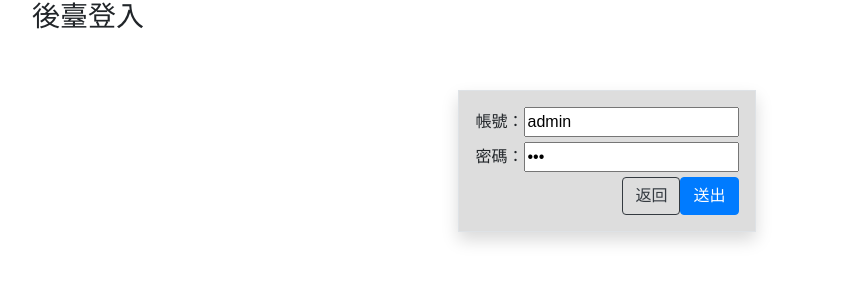
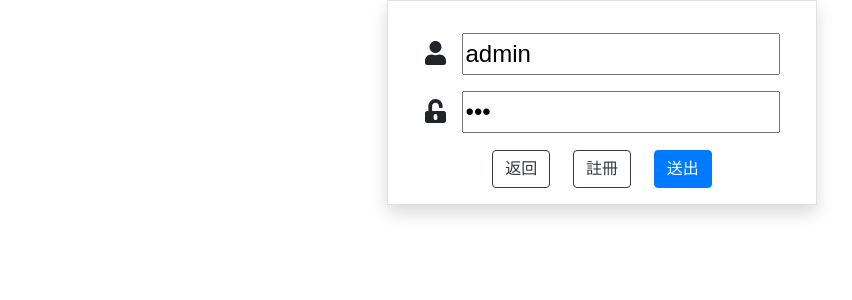
Before and after one commit to Logan-zh/resume, a PHP site: page /backend/login.php in a window 1280 px wide. Shown: the top 300 px of the page, without its empty margins (38-890 px from the left). Run offline with PHP 8.4, Linux system fonts and the light colour scheme; some libraries are stand-ins or nearby versions.

Commit message:
增加註冊頁

```diff
--- a/DB.php
+++ b/DB.php
@@ -61,7 +61,6 @@
                 $values = array_values($arg);
                 $sql = "insert into `$table` (`".implode('`,`',$keys)."`) values ('".implode("','",$values)."')";
             }
-            echo $sql;
             return $this->pdo->exec($sql);
         }
         function del($table,$id){
--- a/backend/login.php
+++ b/backend/login.php
@@ -7,6 +7,7 @@
     <link rel="stylesheet" href="../css/style.css">
     <script src="../js/jquery-3.5.1.js"></script>
     <script src="../js/bootstrap.bundle.js"></script>
+    <script src="https://cdnjs.cloudflare.com/ajax/libs/font-awesome/5.13.1/js/all.min.js"></script>
     <title>登入</title>
 </head>
 <body>
@@ -28,22 +29,20 @@
         }
         if(empty($_SESSION['admin'])){
     ?>
-    <div class="login container">
-    <div class="row">
-        <h3>後臺登入</h3>
-    </div>
-        <div class="row justify-content-center mt-5">
-            <div class='border shadow p-3 main'>
-                <form action="login.php" method='post'>
-                    <div class="input-control"><label for="acc">帳號：</label><input id='acc' type="text" name='acc' value='admin'></div>
-                    <div class="input-control"><label for="pas">密碼：</label><input id='pas' type="password" name='pas' value='111'></div>
-                    <span><?=(!empty($_GET['msg']))?$_GET['msg']:''?></span>
-                    <input class="float-right btn btn-primary" type="submit" value="送出">
-                    <a class='float-left float-right btn btn-outline-dark' href="../index.html">返回</a>
-                </form>
+    <form action="login.php" method='post'>
+        <div class="login">
+            <div class='border shadow p-3 row flex-column align-items-center'>
+                <div class='mt-3'><i class="mr-3 fa fa-user" aria-hidden="true"></i><input id='acc' type="text" name='acc' value='admin'></div>
+                <div class='mt-3'><i class="mr-3 fa fa-unlock-alt" aria-hidden="true"></i><input id='pas' type="password" name='pas' value='111'></div>
+                <span><?=(!empty($_GET['msg']))?$_GET['msg']:''?></span>
+                <div class='mt-3'>
+                    <a class='mr-3 btn btn-outline-dark' href="../index.html">返回</a>
+                    <a class='mr-3 btn btn-outline-dark' href="sign_up.php">註冊</a>
+                    <input class="btn btn-primary" type="submit" value="送出">
+                </div>
             </div>
         </div>
-    </div>
+    </form>
     <?php
         }else{
         to('index.php');
--- a/css/style.css
+++ b/css/style.css
@@ -160,6 +160,11 @@ h3{
     background:#36f;
     transform:translateX(-5px);
 }
+.login{
+    max-width:400px;
+    margin:auto;
+    font-size:1.5rem;
+}
 
 @media screen and (max-width: 1000px) {
     .introduction{
@@ -178,10 +183,9 @@ h3{
         margin-top:0px;
     }
     .main{
-        min-width:100%;
-        margin-left:-25%;
-        padding-left: 20%;
-        padding-right: 0;
+        min-width:90%;
+        padding-left: 10%;
+        left:-17px;
     }
     .exp img,.education img{
         display:none;
@@ -195,21 +199,11 @@ h3{
     .condition .table .td{
         flex:0 0 40%;
     }
+    .menu{
+        left:-18px;
+    }
     .menu .menu-item{
         width:50px;
         font-size: 1rem;
     }
-    .login{
-        width:100%;
-    }
-    .login .row .btn{
-
-    }
-    .login .row{
-        width:100%;
-        margin:10%;
-    }
-    .input-group > .form-control, .input-group > .form-control-plaintext, .input-group > .custom-select, .input-group > .custom-file{
-        flex:0 0 100%;
-    }
   }
```
Also changed, not shown: api/sign_up.php (added, +16 -0 lines), backend/sign_up.php (added, +48 -0 lines).
